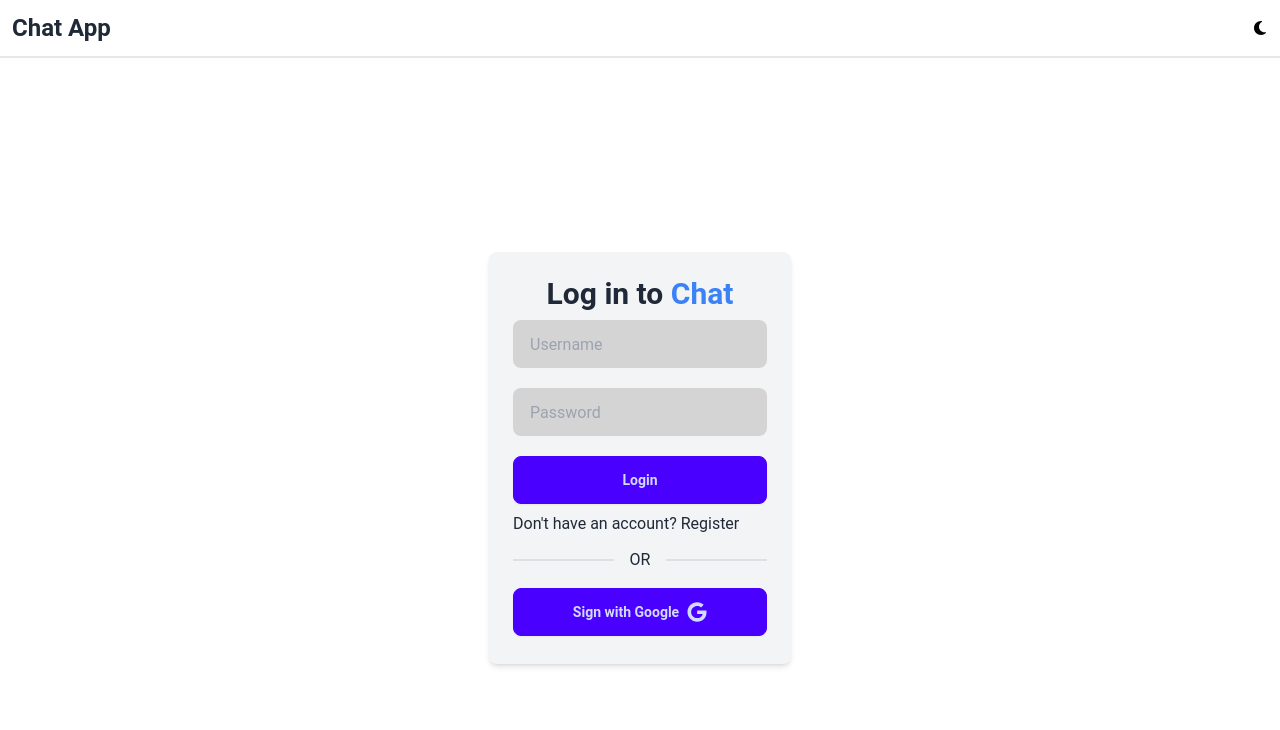
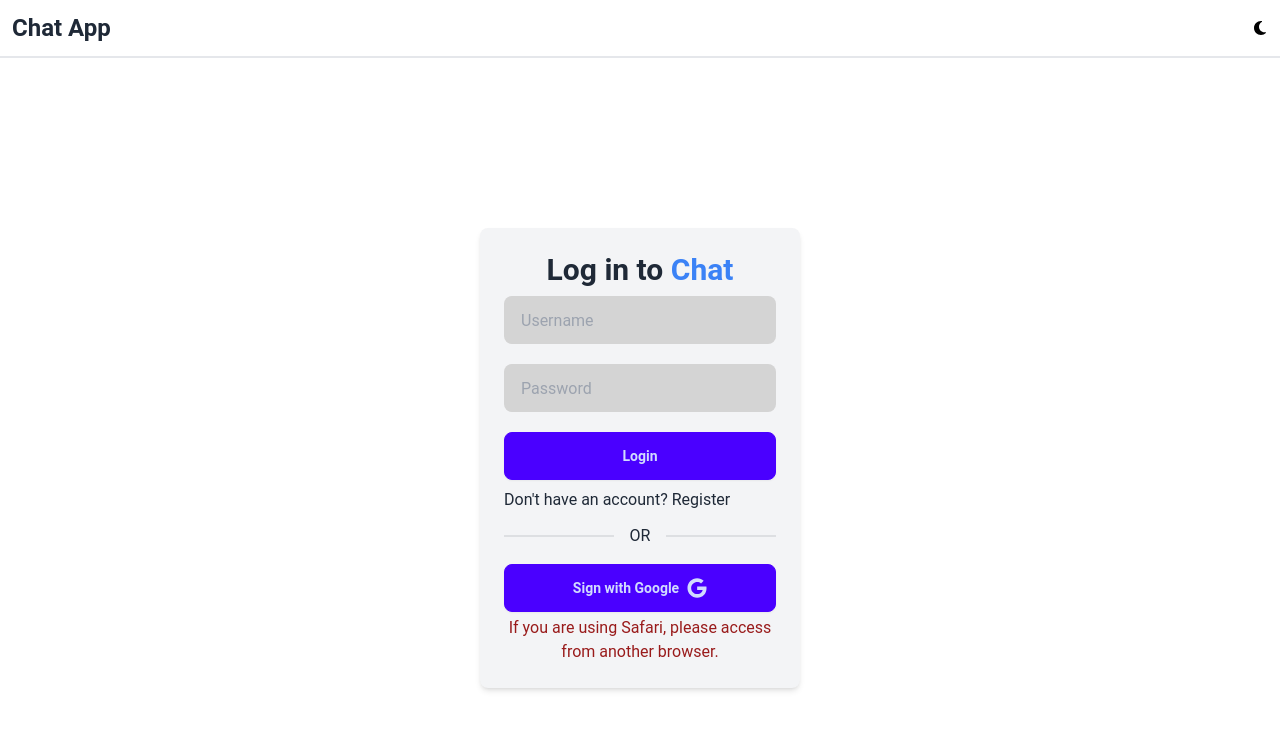
Before and after one commit to yashcrest/MERN-CHAT-APP, a React (Vite) app in the folder frontend/: page / in a window 1280 px wide. Shown: the top 730 px of the page. Built offline with nearby package versions, Linux system fonts and the light colour scheme; no server answers.

Commit message:
adding message of not working with safari

```diff
--- a/frontend/src/components/Pages/Login.jsx
+++ b/frontend/src/components/Pages/Login.jsx
@@ -30,7 +30,9 @@ const Login = () => {
   };
   return (
     <>
-      <div className="flex flex-col items-center justify-center min-w-96 mx-auto h-screen dark:bg-gray-800">
+      {/* this is to cover the whole page */}
+      <div className=" dark:bg-gray-800">
+        <div className="flex flex-col items-center justify-center max-w-80 mx-auto h-screen">
           <div className=" p-6 rounded-lg shadow-md bg-gray-100 dark:bg-gray-900">
             <Formik
               initialValues={{
@@ -59,7 +61,9 @@ const Login = () => {
                 <Form className="flex flex-col form-item">
                   <h1 className="text-3xl font-semibold text-center pb-2 dark:text-white">
                     Log in to{" "}
-                  <span className="text-blue-500 dark:text-blue-400">Chat</span>
+                    <span className="text-blue-500 dark:text-blue-400">
+                      Chat
+                    </span>
                   </h1>
                   {/* custom labels and inputs */}
                   <MyTextInput
@@ -88,7 +92,10 @@ const Login = () => {
 
                   <div className="dark:text-gray-50 mt-2 hover:underline inline-block hover:text-blue-700 dark:hover:text-blue-300">
                     <p>
-                    <Link to="/register"> Don't have an account? Register</Link>
+                      <Link to="/register">
+                        {" "}
+                        Don't have an account? Register
+                      </Link>
                     </p>
                   </div>
                   <div className="divider dark:text-white">
@@ -98,9 +105,13 @@ const Login = () => {
                     Sign with Google
                     <FaGoogle className="text-xl" />
                   </button>
+                  <span className="text-red-800 text-center">
+                    If you are using Safari, please access from another browser.
+                  </span>
                 </Form>
               )}
             </Formik>
+          </div>
         </div>
       </div>
     </>
```
Lines whose indentation alone changed are shown as unchanged.
